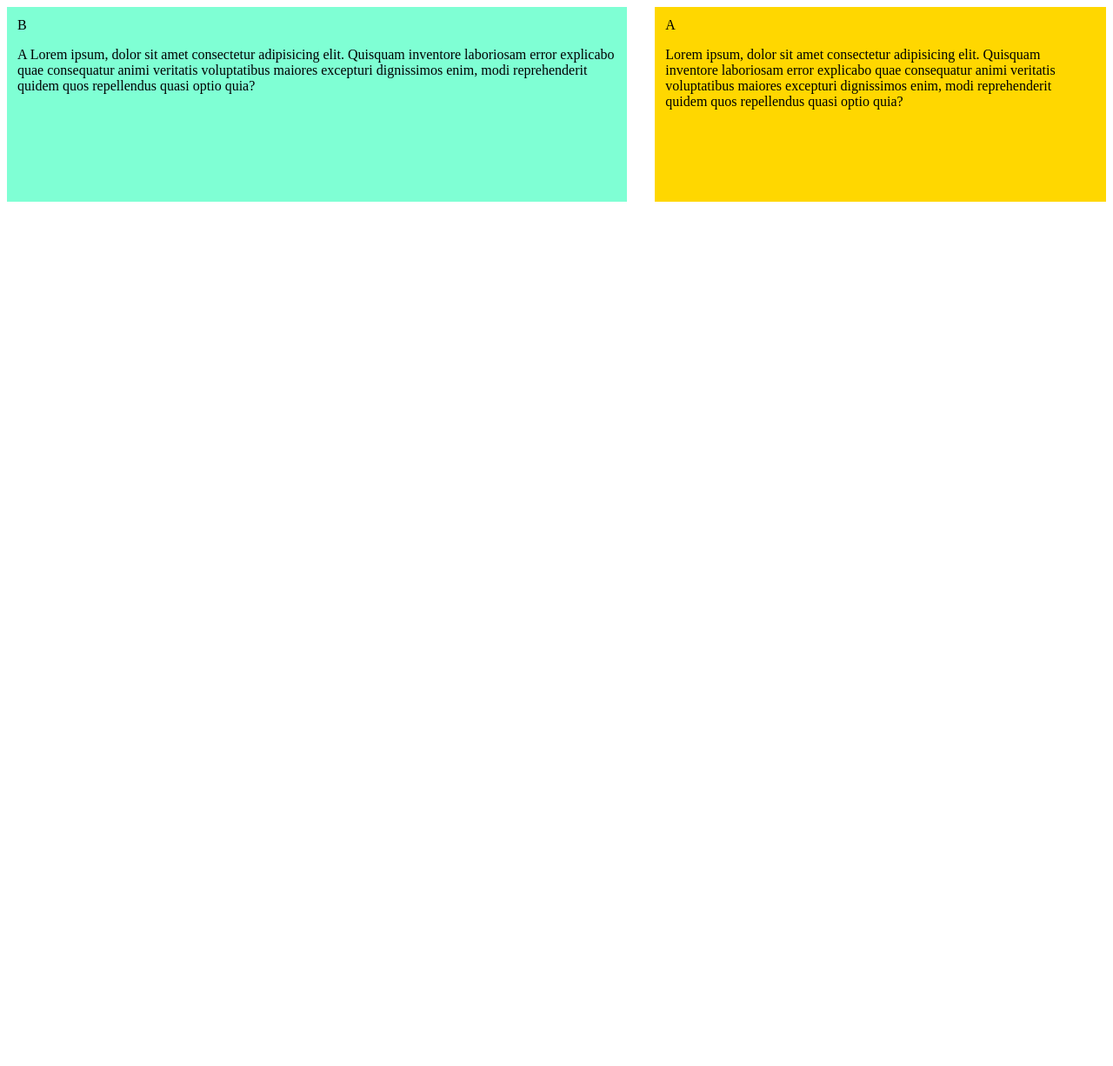
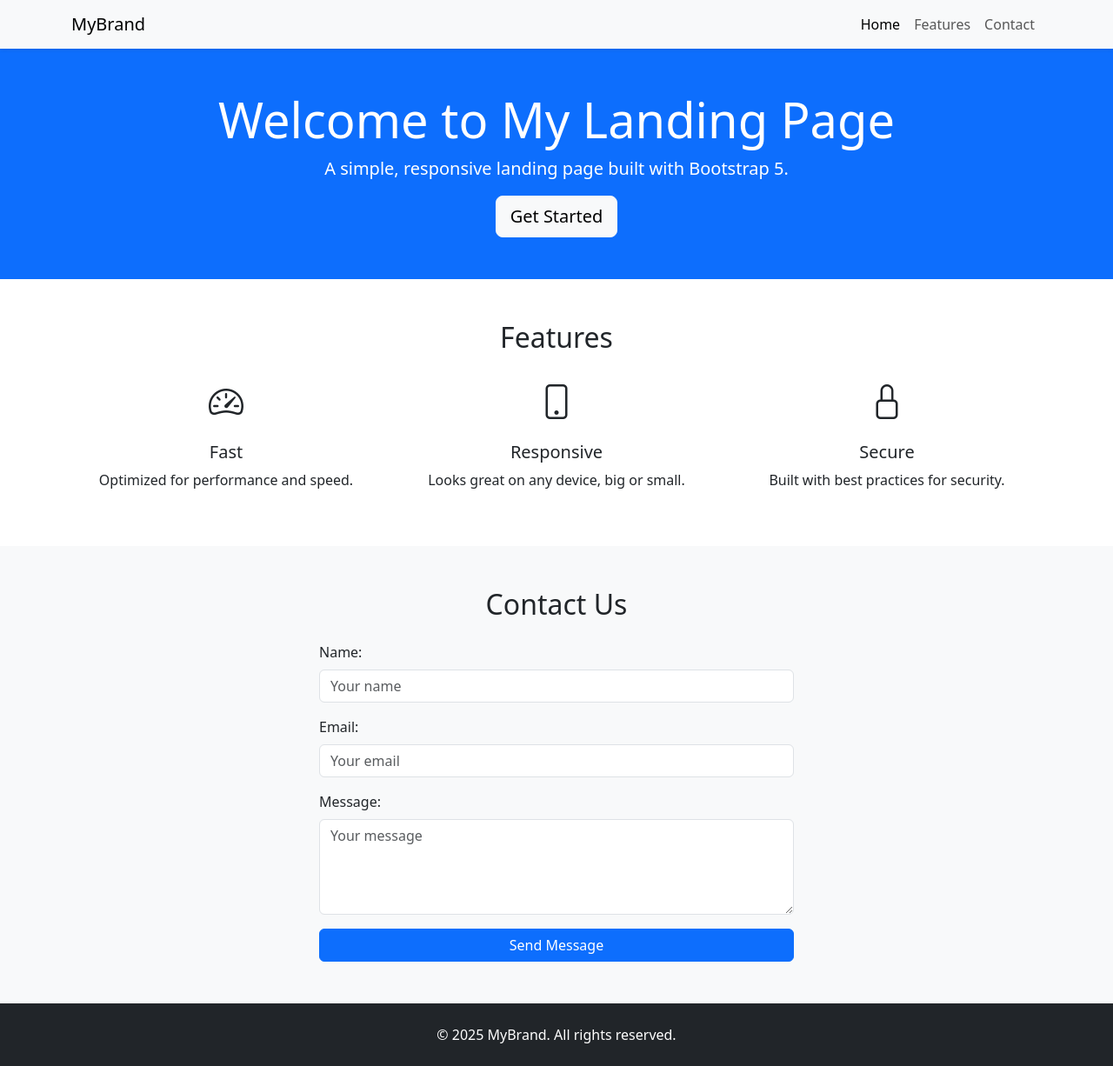
Before and after one commit to upskillbootcamps00123/githubprojectupskill1, a plain HTML site: page index.html in a window 1280 px wide. Shown: the whole page at 87% size. Before the commit the page ends 800 px from the top, so only its background shows below. Drawn offline with nearby package versions, Linux system fonts and the light colour scheme.

Commit message:
Add responsive one-page landing page using Bootstrap 5

```diff
--- a/index.html
+++ b/index.html
@@ -2,30 +2,143 @@
 <html lang="en">
   <head>
     <meta charset="UTF-8" />
-    <meta name="viewport" content="width=device-width, initial-scale=1.0" />
-    <title>Document</title>
-    <link rel="stylesheet" href="styles.css" />
+    <meta name="viewport" content="width=device-width, initial-scale=1" />
+    <title>Landing Page</title>
+    <!-- Bootstrap 5 CDN -->
+    <link
+      href="https://cdn.jsdelivr.net/npm/bootstrap@5.3.3/dist/css/bootstrap.min.css"
+      rel="stylesheet"
+    />
   </head>
   <body>
-    <div class="container">
-      <div class="box box1">
-        A
-        <p>
-          Lorem ipsum, dolor sit amet consectetur adipisicing elit. Quisquam
-          inventore laboriosam error explicabo quae consequatur animi veritatis
-          voluptatibus maiores excepturi dignissimos enim, modi reprehenderit
-          quidem quos repellendus quasi optio quia?
+    <!-- Navbar -->
+    <nav class="navbar navbar-expand-lg navbar-light bg-light shadow-sm">
+      <div class="container">
+        <a class="navbar-brand" href="#">MyBrand</a>
+        <button
+          class="navbar-toggler"
+          type="button"
+          data-bs-toggle="collapse"
+          data-bs-target="#navbarNav"
+        >
+          <span class="navbar-toggler-icon"></span>
+        </button>
+        <div
+          class="collapse navbar-collapse justify-content-end"
+          id="navbarNav"
+        >
+          <ul class="navbar-nav">
+            <li class="nav-item">
+              <a class="nav-link active" href="#hero">Home</a>
+            </li>
+            <li class="nav-item">
+              <a class="nav-link" href="#features">Features</a>
+            </li>
+            <li class="nav-item">
+              <a class="nav-link" href="#contact">Contact</a>
+            </li>
+          </ul>
+        </div>
+      </div>
+    </nav>
+
+    <!-- Hero Section -->
+    <section id="hero" class="py-5 text-center bg-primary text-white">
+      <div class="container">
+        <h1 class="display-4">Welcome to My Landing Page</h1>
+        <p class="lead">
+          A simple, responsive landing page built with Bootstrap 5.
         </p>
+        <a href="#contact" class="btn btn-light btn-lg">Get Started</a>
       </div>
-      <div class="box box2">
-        B
-        <p>
-          A Lorem ipsum, dolor sit amet consectetur adipisicing elit. Quisquam
-          inventore laboriosam error explicabo quae consequatur animi veritatis
-          voluptatibus maiores excepturi dignissimos enim, modi reprehenderit
-          quidem quos repellendus quasi optio quia?
-        </p>
+    </section>
+
+    <!-- Features Section -->
+    <section id="features" class="py-5">
+      <div class="container">
+        <div class="row text-center">
+          <h2 class="mb-4">Features</h2>
+          <div class="col-md-4">
+            <div class="mb-3">
+              <i class="bi bi-speedometer2 fs-1"></i>
+            </div>
+            <h5>Fast</h5>
+            <p>Optimized for performance and speed.</p>
+          </div>
+          <div class="col-md-4">
+            <div class="mb-3">
+              <i class="bi bi-phone fs-1"></i>
+            </div>
+            <h5>Responsive</h5>
+            <p>Looks great on any device, big or small.</p>
+          </div>
+          <div class="col-md-4">
+            <div class="mb-3">
+              <i class="bi bi-lock fs-1"></i>
+            </div>
+            <h5>Secure</h5>
+            <p>Built with best practices for security.</p>
+          </div>
+        </div>
       </div>
-    </div>
+    </section>
+
+    <!-- Contact Section -->
+    <section id="contact" class="py-5 bg-light">
+      <div class="container">
+        <h2 class="text-center mb-4">Contact Us</h2>
+        <div class="row justify-content-center">
+          <div class="col-md-6">
+            <form>
+              <div class="mb-3">
+                <label for="name" class="form-label">Name:</label>
+                <input
+                  type="text"
+                  class="form-control"
+                  id="name"
+                  placeholder="Your name"
+                />
+              </div>
+              <div class="mb-3">
+                <label for="email" class="form-label">Email:</label>
+                <input
+                  type="email"
+                  class="form-control"
+                  id="email"
+                  placeholder="Your email"
+                />
+              </div>
+              <div class="mb-3">
+                <label for="message" class="form-label">Message:</label>
+                <textarea
+                  class="form-control"
+                  id="message"
+                  rows="4"
+                  placeholder="Your message"
+                ></textarea>
+              </div>
+              <button type="submit" class="btn btn-primary w-100">
+                Send Message
+              </button>
+            </form>
+          </div>
+        </div>
+      </div>
+    </section>
+
+    <!-- Footer -->
+    <footer class="py-4 bg-dark text-white text-center">
+      <div class="container">
+        <p class="mb-0">&copy; 2025 MyBrand. All rights reserved.</p>
+      </div>
+    </footer>
+
+    <!-- Bootstrap JS Bundle CDN -->
+    <script src="https://cdn.jsdelivr.net/npm/bootstrap@5.3.3/dist/js/bootstrap.bundle.min.js"></script>
+    <!-- Bootstrap Icons (Optional) -->
+    <link
+      rel="stylesheet"
+      href="https://cdn.jsdelivr.net/npm/bootstrap-icons@1.11.3/font/bootstrap-icons.css"
+    />
   </body>
 </html>
```
